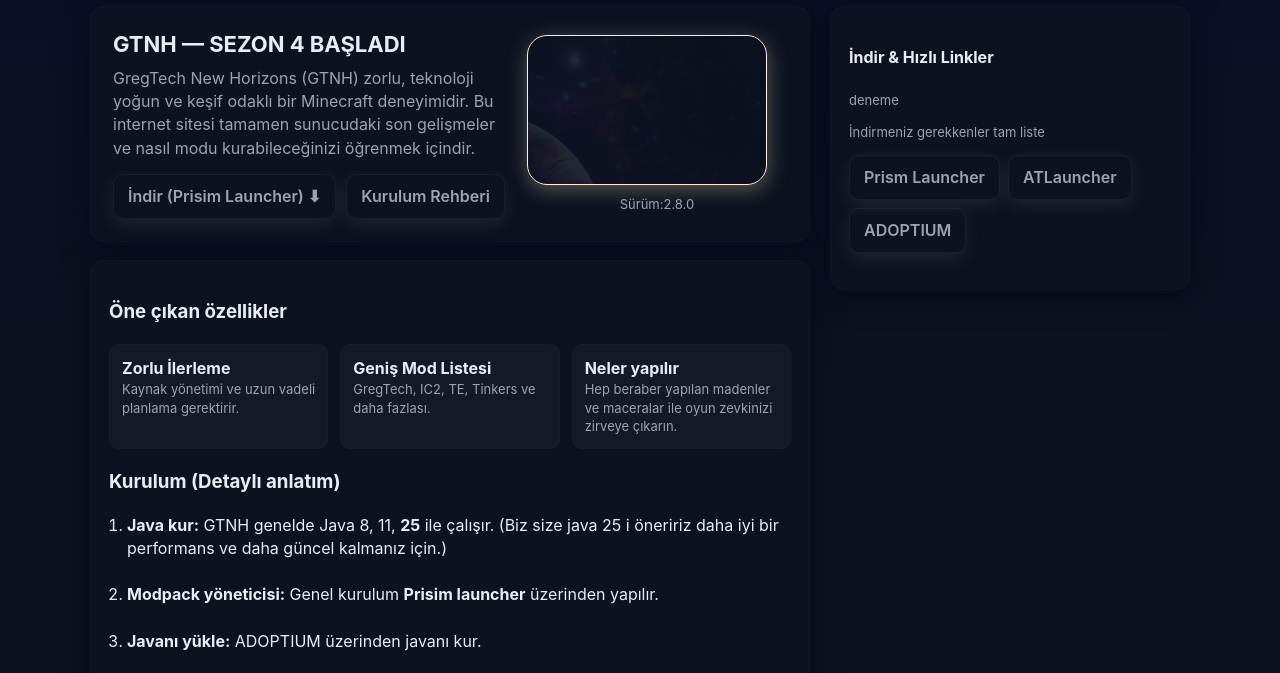
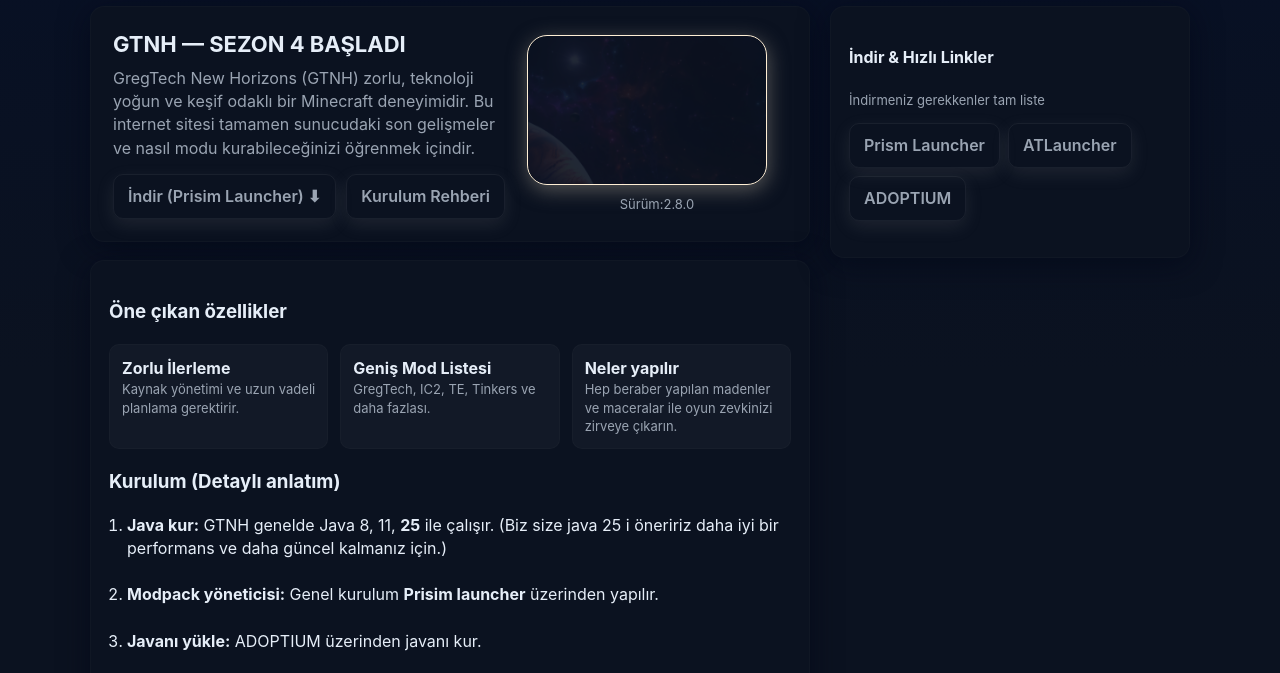
Before and after one commit to cankaan200772-code/cankaan200772-code.github.io, a website built with webpack: page index.html in a window 1280 px wide. Shown: the part 107-780 px from the top of the page. Built offline with nearby package versions, Linux system fonts and the light colour scheme.

Commit message:
güncelledim

```diff
--- a/index.html
+++ b/index.html
@@ -263,10 +263,10 @@
                 <h4>İndir & Hızlı Linkler</h4>
 
                 <p class="muted small"></p>
-              <p class="muted small">deneme</p>
+              <p class="muted small">İndirmeniz gerekkenler tam liste</p>
 
 
-                <p class="muted small">İndirmeniz gerekkenler tam liste</p>
+
 
 
               <div style="display:flex;gap:8px;margin-top:10px;flex-wrap:wrap">
```
